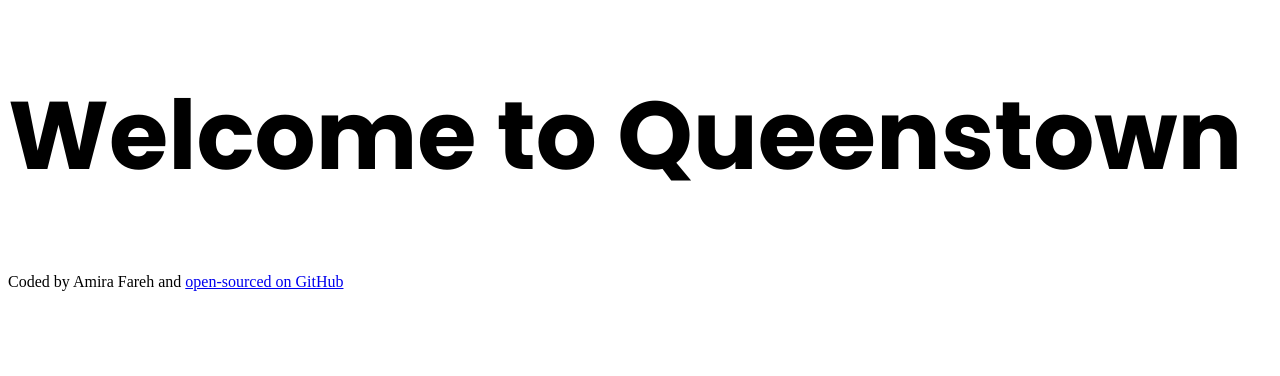
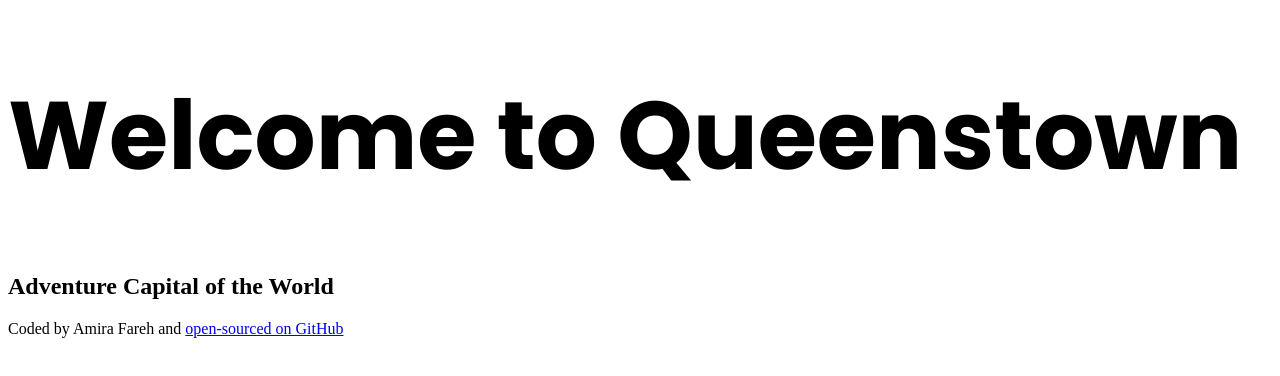
Before and after one commit to AmiraFareh/queenstown-travel-project, a plain HTML site: page index.html in a window 1280 px wide. Drawn offline with Linux system fonts and the light colour scheme.

Commit message:
Added sub header to homepage

```diff
--- a/index.html
+++ b/index.html
@@ -7,14 +7,15 @@
     <title>Travel Project</title>
     <link rel="stylesheet" href="src/styles.css">
     <link rel="preconnect" href="https://fonts.googleapis.com">
-<link rel="preconnect" href="https://fonts.gstatic.com" crossorigin>
-<link href="https://fonts.googleapis.com/css2?family=Poppins:ital,wght@0,100;0,200;0,300;0,400;0,500;0,600;0,700;0,800;0,900;1,100;1,200;1,300;1,400;1,500;1,600;1,700;1,800;1,900&display=swap" rel="stylesheet">
+    <link rel="preconnect" href="https://fonts.gstatic.com" crossorigin>
+     <link href="https://fonts.googleapis.com/css2?family=Poppins:ital,wght@0,100;0,200;0,300;0,400;0,500;0,600;0,700;0,800;0,900;1,100;1,200;1,300;1,400;1,500;1,600;1,700;1,800;1,900&display=swap" rel="stylesheet">
 </head>
 <body>
    <h1>
     Welcome to Queenstown
-
    </h1>
+   <h2>Adventure Capital of the World
+   </h2>
 
    <footer>
     Coded by Amira Fareh and <a href="https://github.com/AmiraFareh/queenstown-travel-project" target="_blank">open-sourced on GitHub</a>
```
